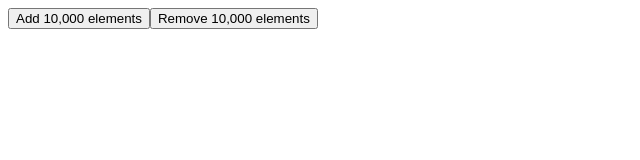
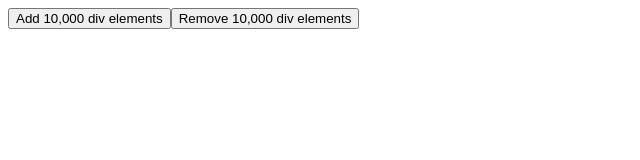
Before and after one commit to MattiasLevlin/dom-benchmark-vue, a Vue app: page / in a window 1280 px wide. Shown: the top 160 px of the page, without its empty margins (0-640 px from the left). Built offline with nearby package versions, Linux system fonts and the light colour scheme.

Commit message:
Text changes

```diff
--- a/src/App.vue
+++ b/src/App.vue
@@ -17,8 +17,4 @@ export default {
 }
 </script>
 
-<style>
-#app {
-  font-family: 'Times'
-}
-</style>
+<style />
--- a/src/components/Benchmark.vue
+++ b/src/components/Benchmark.vue
@@ -3,12 +3,12 @@
     <button
       v-on:click="add1000Elements"
     >
-      Add 10,000 elements
+      Add 10,000 div elements
     </button>
     <button
       v-on:click="remove1000Elements"
     >
-      Remove 10,000 elements
+      Remove 10,000 div elements
     </button>
     <BenchmarkContainer
       :numberOfElements=numberOfElements
@@ -39,9 +39,3 @@ export default {
   },
 }
 </script>
-
-<style scoped>
-p {
-  color: green
-}
-</style>
```
